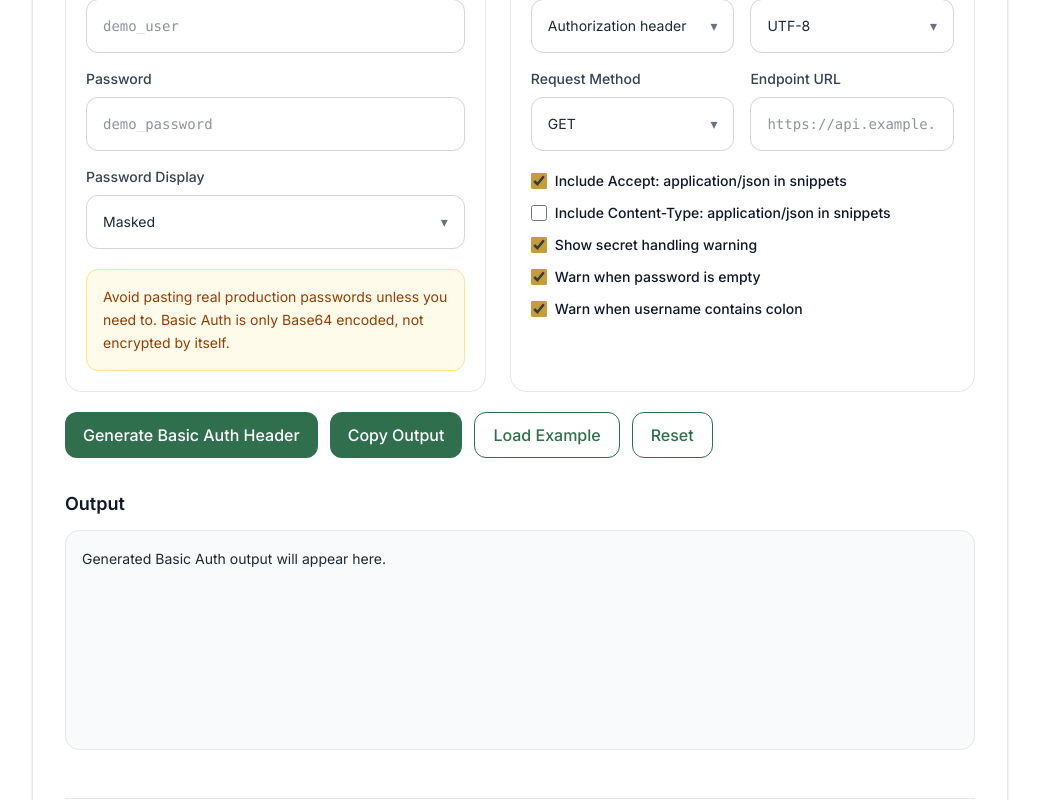
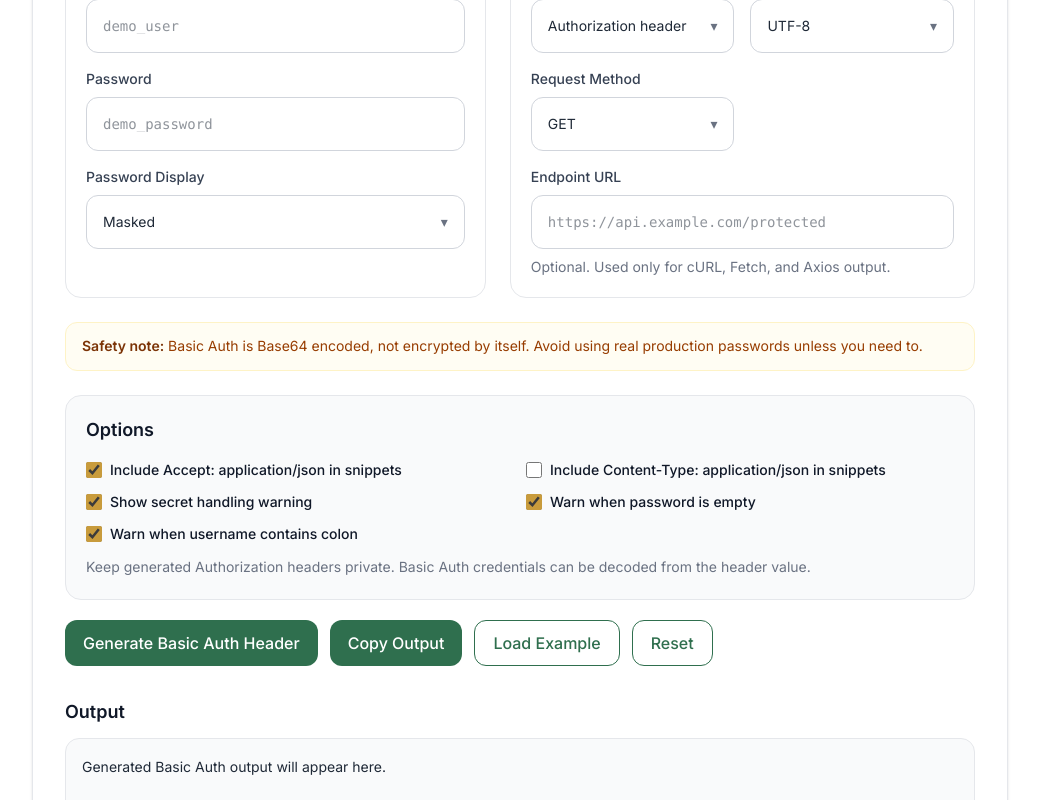
Before and after one commit to vaarunsonawwane-ops/yoryantra-new, a Next.js app: page /tools/http-basic-auth-header-generator in a window 1280 px wide. Shown: the part 535-1335 px from the top of the page, without its empty margins (120-1159 px from the left). Built offline with nearby package versions, Linux system fonts and the light colour scheme.

Commit message:
Update ToolClient.tsx

```diff
--- a/app/tools/http-basic-auth-header-generator/ToolClient.tsx
+++ b/app/tools/http-basic-auth-header-generator/ToolClient.tsx
@@ -177,9 +177,7 @@ export default function ToolClient() {
             />
           </div>
 
-          <div className="mt-5 rounded-xl border border-amber-200 bg-amber-50 p-4 text-sm leading-relaxed text-amber-800">
-            Avoid pasting real production passwords unless you need to. Basic Auth is only Base64 encoded, not encrypted by itself.
-          </div>
+
         </div>
 
         <div className="rounded-2xl border border-gray-200 bg-white p-5">
@@ -233,6 +231,7 @@ export default function ToolClient() {
               ]}
             />
 
+            <div className="md:col-span-2">
               <InputField
                 label="Endpoint URL"
                 value={endpoint}
@@ -243,16 +242,34 @@ export default function ToolClient() {
                 placeholder="https://api.example.com/protected"
                 type="text"
               />
+
+              <p className="mt-2 text-sm text-gray-500">
+                Optional. Used only for cURL, Fetch, and Axios output.
+              </p>
+            </div>
+          </div>
+        </div>
       </div>
 
-          <div className="mt-5 space-y-3">
+      <div className="mt-6 rounded-xl border border-amber-100 bg-amber-50/60 px-4 py-3 text-sm leading-relaxed text-amber-800">
+        <span className="font-semibold text-amber-900">Safety note:</span>{" "}
+        Basic Auth is Base64 encoded, not encrypted by itself. Avoid using real production passwords unless you need to.
+      </div>
+
+      <div className="mt-6 rounded-2xl border border-gray-200 bg-gray-50 p-5">
+        <h3 className="text-lg font-semibold text-gray-900">Options</h3>
+
+        <div className="mt-4 grid gap-3 md:grid-cols-2">
           <CheckboxRow checked={includeAcceptJson} label="Include Accept: application/json in snippets" onChange={(checked) => { setIncludeAcceptJson(checked); clearResult(); }} />
           <CheckboxRow checked={includeContentTypeJson} label="Include Content-Type: application/json in snippets" onChange={(checked) => { setIncludeContentTypeJson(checked); clearResult(); }} />
           <CheckboxRow checked={warnRealSecrets} label="Show secret handling warning" onChange={(checked) => { setWarnRealSecrets(checked); clearResult(); }} />
           <CheckboxRow checked={warnEmptyPassword} label="Warn when password is empty" onChange={(checked) => { setWarnEmptyPassword(checked); clearResult(); }} />
           <CheckboxRow checked={warnColonUsername} label="Warn when username contains colon" onChange={(checked) => { setWarnColonUsername(checked); clearResult(); }} />
         </div>
-        </div>
+
+        <p className="mt-3 text-sm leading-relaxed text-gray-500">
+          Keep generated Authorization headers private. Basic Auth credentials can be decoded from the header value.
+        </p>
       </div>
 
       <div className="mt-5 flex flex-wrap gap-3">
```
Lines whose indentation alone changed are shown as unchanged.
